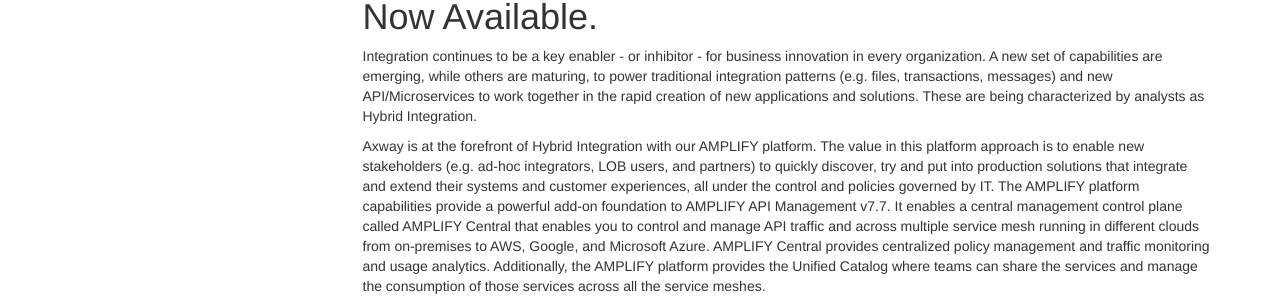
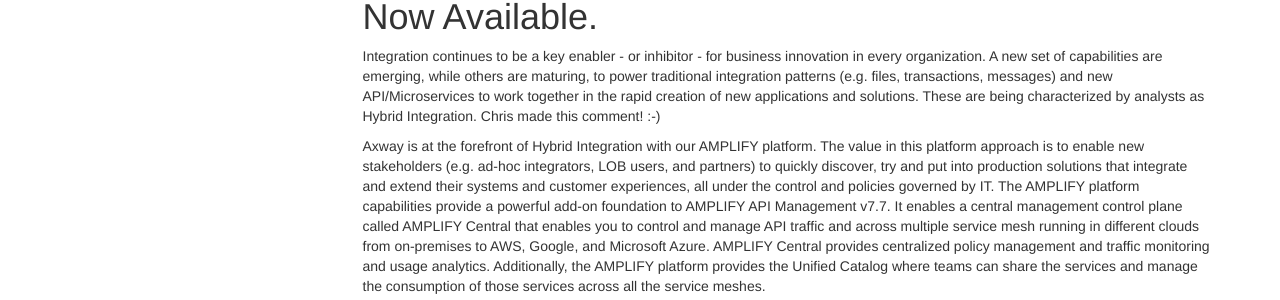
Before and after one commit to andreamussap/Axway_Docs4All_Hackathon, a Jekyll site: the page built from doctheme/_posts/2019-05-16-axway-amplify™-api-management-–-release-7-7-now-available.md, in a window 1280 px wide. Shown: the part 263-563 px from the top of the page. Built offline with Jekyll 4.4.1, drawn with Linux system fonts in a browser that asks for light colours; nearby versions of some CDN libraries; library files that are not in the unit come from our copies; comment, search, counter and statistics services are not loaded.

Commit message:
Update Document “2019-05-16-axway-amplify™-api-management-–-release-7-7-now-available”

```diff
--- a/doctheme/_posts/2019-05-16-axway-amplify™-api-management-–-release-7-7-now-available.md
+++ b/doctheme/_posts/2019-05-16-axway-amplify™-api-management-–-release-7-7-now-available.md
@@ -4,7 +4,7 @@
 ---
 # Axway AMPLIFY™ API Management – Release 7.7 Now Available.
 
-Integration continues to be a key enabler - or inhibitor - for business innovation in every organization. A new set of capabilities are emerging, while others are maturing, to power traditional integration patterns (e.g. files, transactions, messages) and new API/Microservices to work together in the rapid creation of new applications and solutions. These are being characterized by analysts as Hybrid Integration.
+Integration continues to be a key enabler - or inhibitor - for business innovation in every organization. A new set of capabilities are emerging, while others are maturing, to power traditional integration patterns (e.g. files, transactions, messages) and new API/Microservices to work together in the rapid creation of new applications and solutions. These are being characterized by analysts as Hybrid Integration. Chris made this comment! :-)
 
 Axway is at the forefront of Hybrid Integration with our AMPLIFY platform. The value in this platform approach is to enable new stakeholders (e.g. ad-hoc integrators, LOB users, and partners) to quickly discover, try and put into production solutions that integrate and extend their systems and customer experiences, all under the control and policies governed by IT. The AMPLIFY platform capabilities provide a powerful add-on foundation to AMPLIFY API Management v7.7. It enables a central management control plane called AMPLIFY Central that enables you to control and manage API traffic and across multiple service mesh running in different clouds from on-premises to AWS, Google, and Microsoft Azure. AMPLIFY Central provides centralized policy management and traffic monitoring and usage analytics. Additionally, the AMPLIFY platform provides the Unified Catalog where teams can share the services and manage the consumption of those services across all the service meshes.
 
```
